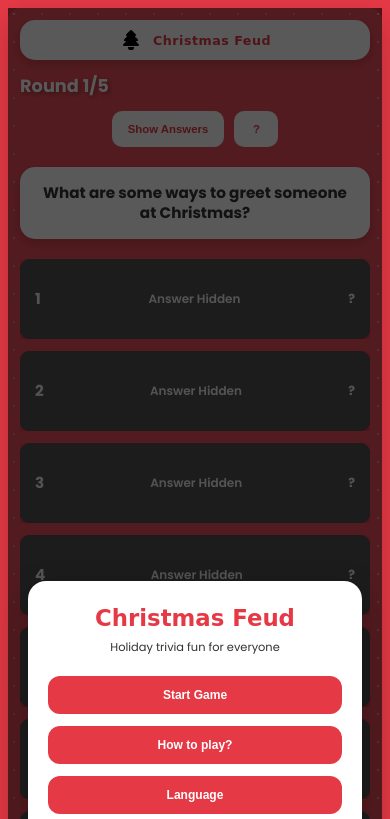
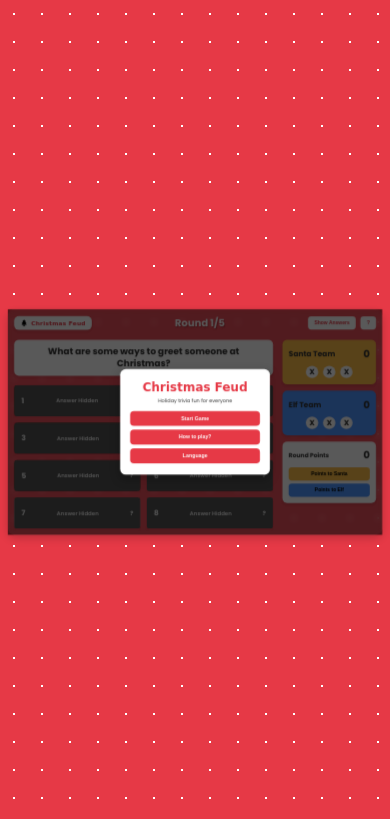
Before and after one commit to melihdigital/x1sknNNNdj2j, a plain HTML site: page index.html in a window 390 px wide. Shown: the top 819 px of the page. Drawn offline with Linux system fonts and the light colour scheme; a web font is replaced by a local one.

Commit message:
Add files via upload

```diff
--- a/script.js
+++ b/script.js
@@ -814,7 +814,41 @@ document.addEventListener('DOMContentLoaded', () => {
     }
 
     function handleResize() {
-    // CSS responsive design handles all sizing
-    // No manual scaling needed
+        const container = document.querySelector('.game-container');
+        if (!container) return;
+
+        // Önce scale'i sıfırla ki gerçek boyutu ölçebilelim
+        container.style.transform = 'translate(-50%, -50%) scale(1)';
+
+        // Bir frame bekle ki tarayıcı boyutları yeniden hesaplasın
+        requestAnimationFrame(() => {
+            // Container'ın gerçek boyutlarını al
+            const containerWidth = container.offsetWidth;
+            const containerHeight = container.offsetHeight;
+
+            // Mevcut viewport boyutları
+            const viewportWidth = window.innerWidth;
+            const viewportHeight = window.innerHeight;
+
+            // Her iki yön için scale hesapla (%96 kullan, %4 boşluk)
+            const scaleX = (viewportWidth * 0.96) / containerWidth;
+            const scaleY = (viewportHeight * 0.96) / containerHeight;
+
+            // En küçük scale'i kullan (hem genişliğe hem yüksekliğe sığsın)
+            const scale = Math.min(scaleX, scaleY);
+
+            // Scale'i uygula (merkez pozisyonunu koru)
+            container.style.transform = `translate(-50%, -50%) scale(${scale})`;
+
+            console.log('Scale applied:', scale, 'Container:', containerWidth, 'x', containerHeight, 'Viewport:', viewportWidth, 'x', viewportHeight);
+        });
     }
+
+    // Sayfa yüklendiğinde ve her resize'da çalıştır
+    window.addEventListener('resize', handleResize);
+    window.addEventListener('orientationchange', handleResize);
+    document.addEventListener('DOMContentLoaded', handleResize);
+
+    // İlk yükleme için timeout ekle (container render olduktan sonra)
+    setTimeout(handleResize, 100);
 });
--- a/style.css
+++ b/style.css
@@ -16,8 +16,9 @@
 }
 
 html {
-    font-size: clamp(12px, 1.2vw + 8px, 16px);
-    overflow-x: hidden;
+    font-size: 16px;
+    overflow: hidden;
+    height: 100%;
 }
 
 body {
@@ -26,14 +27,18 @@ body {
     background-image: radial-gradient(circle, var(--card-white) 1px, transparent 1px);
     background-size: 28px 28px;
     color: var(--text-dark);
-    min-height: 100vh;
-    min-height: 100dvh;
-    width: 100%;
-    overflow-x: hidden;
+    height: 100vh;
+    height: 100dvh;
+    width: 100vw;
+    overflow: hidden;
     display: flex;
     justify-content: center;
-    align-items: flex-start;
-    padding: max(12px, env(safe-area-inset-top, 12px)) max(12px, env(safe-area-inset-right, 12px)) max(12px, env(safe-area-inset-bottom, 12px)) max(12px, env(safe-area-inset-left, 12px));
+    align-items: center;
+    padding: 0;
+    margin: 0;
+    position: fixed;
+    top: 0;
+    left: 0;
 }
 
 /* Intro Overlay */
@@ -55,24 +60,24 @@ body {
 .intro-card {
     background: var(--card-white);
     color: var(--text-dark);
-    padding: clamp(24px, 5vw, 36px) clamp(20px, 4vw, 32px);
+    padding: 36px 32px;
     border-radius: 18px;
     text-align: center;
     box-shadow: 0 10px 30px rgba(0, 0, 0, 0.25);
     max-width: 480px;
-    width: 100%;
+    width: 90%;
 }
 
 .intro-card h1 {
     font-family: 'Mountains of Christmas', cursive;
     color: var(--bg-red);
-    font-size: clamp(1.8rem, 5vw, 2.4rem);
+    font-size: 2.4rem;
     margin-bottom: 8px;
 }
 
 .intro-card p {
     margin-bottom: 20px;
-    font-size: clamp(0.9rem, 2vw, 1rem);
+    font-size: 1rem;
 }
 
 .intro-actions {
@@ -85,9 +90,9 @@ body {
     background-color: var(--bg-red);
     color: var(--card-white);
     border: none;
-    padding: clamp(12px, 2vw, 14px) clamp(16px, 3vw, 18px);
+    padding: 14px 18px;
     border-radius: 12px;
-    font-size: clamp(0.95rem, 2vw, 1.05rem);
+    font-size: 1.05rem;
     font-weight: 700;
     cursor: pointer;
     transition: transform 0.15s, box-shadow 0.2s;
@@ -98,18 +103,21 @@ body {
     box-shadow: 0 8px 18px rgba(0, 0, 0, 0.2);
 }
 
-/* Game Container */
+/* Game Container - Fixed size, will be scaled by JS */
 .game-container {
-    position: relative;
-    margin: 0 auto;
-    width: 100%;
-    max-width: 1200px;
+    position: absolute;
+    width: 1200px;
+    min-height: 600px;
     background-color: rgba(255, 255, 255, 0.1);
     backdrop-filter: blur(10px);
-    border-radius: clamp(12px, 2vw, 20px);
-    padding: clamp(14px, 2vw, 20px);
+    border-radius: 20px;
+    padding: 20px;
     box-shadow: 0 10px 30px rgba(0, 0, 0, 0.2);
-    /* Remove transform origin as we're not using scaling on this element */
+    transform-origin: center center;
+    left: 50%;
+    top: 50%;
+    transform: translate(-50%, -50%);
+    transition: transform 0.3s ease;
 }
 
 /* Header Styles */
@@ -117,19 +125,18 @@ body {
     display: flex;
     justify-content: space-between;
     align-items: center;
-    margin-bottom: clamp(20px, 3vw, 30px);
-    flex-wrap: wrap;
-    gap: 12px;
+    margin-bottom: 30px;
+    gap: 20px;
 }
 
 .title-card {
     display: flex;
     align-items: center;
     background-color: var(--card-white);
-    padding: clamp(8px, 1.5vw, 10px) clamp(16px, 2.5vw, 20px);
+    padding: 10px 20px;
     border-radius: 15px;
     box-shadow: 0 4px 10px rgba(0, 0, 0, 0.15);
-    font-size: clamp(1rem, 2vw, 1.2rem);
+    font-size: 1.2rem;
     font-weight: 700;
     color: var(--bg-red);
 }
@@ -137,7 +144,6 @@ body {
 .title-card .tree-icon {
     margin-right: 10px;
     display: inline-block;
-    font-size: clamp(1rem, 2vw, 1.2rem);
 }
 
 .title-card span {
@@ -146,15 +152,15 @@ body {
 }
 
 .round-indicator h2 {
-    font-size: clamp(1.4rem, 4vw, 2rem);
+    font-size: 2rem;
     color: var(--card-white);
     text-shadow: 2px 2px 4px rgba(0, 0, 0, 0.3);
+    white-space: nowrap;
 }
 
 .header-buttons {
     display: flex;
-    gap: 10px;
-    flex-wrap: wrap;
+    gap: 15px;
 }
 
 .header-buttons button,
@@ -162,9 +168,9 @@ body {
     background-color: var(--card-white);
     color: var(--bg-red);
     border: none;
-    padding: clamp(10px, 1.5vw, 12px) clamp(16px, 2.5vw, 20px);
+    padding: 12px 20px;
     border-radius: 10px;
-    font-size: clamp(0.9rem, 1.5vw, 1rem);
+    font-size: 1rem;
     font-weight: 600;
     cursor: pointer;
     transition: transform 0.15s, box-shadow 0.2s;
@@ -198,44 +204,45 @@ body {
     box-shadow: 0 2px 5px rgba(0, 0, 0, 0.2);
 }
 
-/* Content Area Layout */
+/* Content Area Layout - Fixed layout */
 .content-area {
     display: flex;
-    gap: clamp(15px, 3vw, 30px);
+    gap: 30px;
 }
 
 /* Game Board */
 .game-board {
-    flex-grow: 1;
+    flex: 1;
     min-width: 0;
 }
 
 .question-card {
     background-color: var(--card-white);
-    padding: clamp(16px, 2.5vw, 20px);
+    padding: 20px;
     border-radius: 15px;
     text-align: center;
-    margin-bottom: clamp(20px, 3vw, 30px);
+    margin-bottom: 30px;
     box-shadow: 0 4px 10px rgba(0, 0, 0, 0.15);
 }
 
 .question-card h2 {
-    font-size: clamp(1.2rem, 2.5vw, 1.8rem);
+    font-size: 1.8rem;
     color: var(--text-dark);
     line-height: 1.3;
 }
 
+/* Answers Grid - Always 2 columns */
 .answers-grid {
     display: grid;
-    grid-template-columns: repeat(auto-fit, minmax(min(280px, 100%), 1fr));
-    gap: clamp(12px, 2vw, 20px);
+    grid-template-columns: 1fr 1fr;
+    gap: 20px;
 }
 
-/* Answer Card Structure */
+/* Answer Card */
 .answer-card {
     background-color: transparent;
     width: 100%;
-    min-height: clamp(80px, 12vw, 100px);
+    height: 100px;
     cursor: pointer;
 }
 
@@ -245,7 +252,6 @@ body {
     height: 100%;
     text-align: center;
     overflow: hidden;
-    min-height: inherit;
 }
 
 .card-front,
@@ -253,14 +259,13 @@ body {
     position: absolute;
     width: 100%;
     height: 100%;
-    min-height: inherit;
     border-radius: 10px;
     display: flex;
     justify-content: space-between;
     align-items: center;
-    font-size: clamp(0.95rem, 1.8vw, 1.1rem);
+    font-size: 1.1rem;
     font-weight: 600;
-    padding: clamp(12px, 2.5vw, 20px);
+    padding: 20px;
     box-shadow: 0 4px 10px rgba(0, 0, 0, 0.15);
     border: 3px solid transparent;
     transition: transform 0.35s ease, box-shadow 0.3s, opacity 0.3s;
@@ -305,7 +310,7 @@ body {
 }
 
 .answer-rank {
-    font-size: clamp(1.2rem, 2vw, 1.5rem);
+    font-size: 1.5rem;
     font-weight: 700;
 }
 
@@ -317,21 +322,21 @@ body {
 }
 
 .answer-points {
-    font-size: clamp(1rem, 1.8vw, 1.2rem);
+    font-size: 1.2rem;
     font-weight: 700;
 }
 
-/* Side Panel */
+/* Side Panel - Fixed width */
 .side-panel {
-    width: clamp(250px, 25vw, 300px);
+    width: 300px;
     display: flex;
     flex-direction: column;
-    gap: clamp(15px, 2vw, 20px);
+    gap: 20px;
     flex-shrink: 0;
 }
 
 .team-card {
-    padding: clamp(16px, 2.5vw, 20px);
+    padding: 20px;
     border-radius: 15px;
     color: var(--text-dark);
     box-shadow: 0 4px 10px rgba(0, 0, 0, 0.15);
@@ -346,12 +351,12 @@ body {
 }
 
 .team-card h3 {
-    font-size: clamp(1.2rem, 2vw, 1.5rem);
+    font-size: 1.5rem;
 }
 
 .score,
 .points-display {
-    font-size: clamp(1.5rem, 3vw, 2rem);
+    font-size: 2rem;
     font-weight: 700;
     transition: transform 0.3s;
 }
@@ -359,20 +364,20 @@ body {
 .strikes-container {
     display: flex;
     justify-content: center;
-    gap: clamp(10px, 2vw, 15px);
+    gap: 15px;
 }
 
 .strike {
     display: inline-block;
-    width: clamp(35px, 5vw, 40px);
-    height: clamp(35px, 5vw, 40px);
-    line-height: clamp(35px, 5vw, 40px);
+    width: 40px;
+    height: 40px;
+    line-height: 40px;
     text-align: center;
     background-color: var(--card-white);
     color: var(--text-dark);
     border-radius: 50%;
     font-weight: bold;
-    font-size: clamp(1.2rem, 2vw, 1.5rem);
+    font-size: 1.5rem;
     cursor: pointer;
     transition: transform 0.2s, background-color 0.3s, color 0.3s;
 }
@@ -396,7 +401,7 @@ body {
 
 .round-points-area {
     background-color: var(--card-white);
-    padding: clamp(16px, 2.5vw, 20px);
+    padding: 20px;
     border-radius: 15px;
     box-shadow: 0 4px 10px rgba(0, 0, 0, 0.15);
 }
@@ -409,7 +414,7 @@ body {
 }
 
 .round-points-header h3 {
-    font-size: clamp(1rem, 1.8vw, 1.2rem);
+    font-size: 1.2rem;
     color: var(--text-dark);
 }
 
@@ -431,7 +436,7 @@ body {
     background-color: var(--elf-blue);
 }
 
-/* Modal Styles - FIX: Changed to fixed positioning */
+/* Modal Styles */
 .modal {
     display: none;
     position: fixed;
@@ -449,7 +454,7 @@ body {
 .modal-content {
     background-color: var(--card-white);
     margin: 10vh auto;
-    padding: clamp(20px, 4vw, 30px);
+    padding: 30px;
     border: none;
     width: 90%;
     max-width: 500px;
@@ -469,7 +474,7 @@ body {
 .close-btn {
     color: #aaa;
     float: right;
-    font-size: clamp(24px, 4vw, 28px);
+    font-size: 28px;
     font-weight: bold;
     line-height: 1;
 }
@@ -492,12 +497,12 @@ body {
 
 .help-steps-list p {
     line-height: 1.5;
-    font-size: clamp(0.9rem, 1.5vw, 1rem);
+    font-size: 1rem;
 }
 
 .language-list {
     display: grid;
-    grid-template-columns: repeat(auto-fit, minmax(140px, 1fr));
+    grid-template-columns: repeat(auto-fit, minmax(160px, 1fr));
     gap: 12px;
     margin-top: 12px;
 }
@@ -507,10 +512,9 @@ body {
     background-color: var(--bg-red);
     color: var(--card-white);
     border: none;
-    padding: clamp(10px, 2vw, 12px);
+    padding: 12px;
     border-radius: 10px;
     font-weight: 700;
-    font-size: clamp(0.9rem, 1.5vw, 1rem);
     cursor: pointer;
     transition: transform 0.15s, box-shadow 0.2s;
 }
@@ -529,11 +533,10 @@ body {
 }
 
 .modal-actions button {
-    padding: clamp(8px, 1.5vw, 10px) clamp(14px, 2vw, 16px);
+    padding: 10px 16px;
     border: none;
     border-radius: 10px;
     font-weight: 700;
-    font-size: clamp(0.9rem, 1.5vw, 1rem);
     cursor: pointer;
     transition: transform 0.15s, box-shadow 0.2s;
 }
@@ -601,49 +604,7 @@ body {
     animation: bump 0.4s ease-out;
 }
 
-/* Responsive Breakpoints */
-@media (max-width: 1100px) {
-    .content-area {
-        flex-direction: column;
-    }
-
-    .side-panel {
-        width: 100%;
-        flex-direction: row;
-        flex-wrap: wrap;
-    }
-
-    .side-panel > * {
-        flex: 1 1 calc(50% - 10px);
-        min-width: 250px;
-    }
-}
-
-@media (max-width: 768px) {
-    .answers-grid {
-        grid-template-columns: 1fr;
-    }
-
-    .side-panel > * {
-        flex: 1 1 100%;
-    }
-
-    .main-header {
-        flex-direction: column;
-        align-items: stretch;
-    }
-
-    .title-card {
-        width: 100%;
-        justify-content: center;
-    }
-
-    .header-buttons {
-        width: 100%;
-        justify-content: center;
-    }
-}
-
+/* Very small screens - show help short text */
 @media (max-width: 640px) {
     #help-btn .help-full {
         display: none;
@@ -652,34 +613,4 @@ body {
     #help-btn .help-short {
         display: inline;
     }
-
-    #help-btn {
-        padding: 12px;
-        min-width: 44px;
-        justify-content: center;
-    }
 }
-
-@media (max-width: 480px) {
-    body {
-        padding: 8px;
-    }
-
-    .game-container {
-        padding: 12px;
-    }
-
-    .modal-content {
-        width: 95%;
-        margin: 5vh auto;
-    }
-}
-
-/* Print Styles */
-@media print {
-    .header-buttons,
-    .modal,
-    .intro-overlay {
-        display: none !important;
-    }
-}
```
